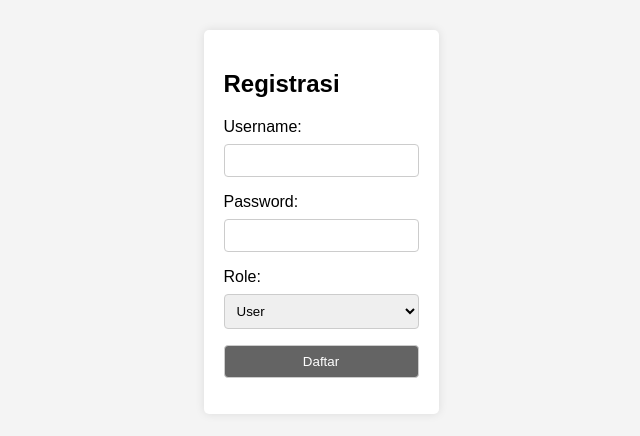
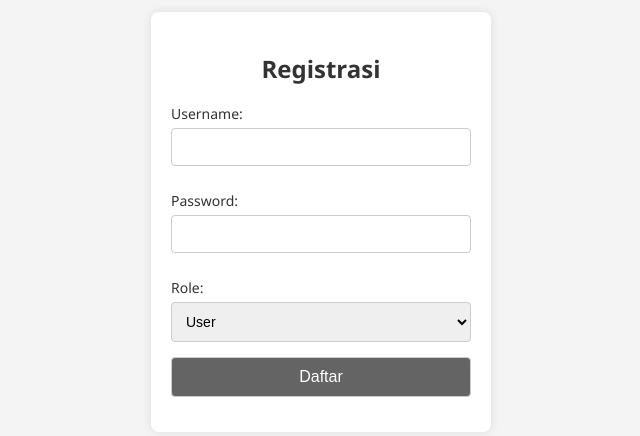
Before and after one commit to dhmrilhamk263/registrasi, a plain HTML site: page framework/index.html in a window 1280 px wide. Shown: the part 178-614 px from the top of the page, without its empty margins (319-959 px from the left). Drawn offline with Linux system fonts and the light colour scheme.

Commit message:
styles.css

```diff
--- a/framework/styles.css
+++ b/framework/styles.css
@@ -1,5 +1,5 @@
 body {
-    font-family: Arial, sans-serif;
+    font-family: 'Segoe UI', Tahoma, Geneva, Verdana, sans-serif;
     background-color: #f4f4f4;
     margin: 0;
     display: flex;
@@ -11,27 +11,41 @@ body {
 form {
     background-color: #fff;
     padding: 20px;
-    border-radius: 5px;
+    border-radius: 8px;
     box-shadow: 0 0 10px rgba(0, 0, 0, 0.1);
+    width: 300px;
+}
+
+h2 {
+    text-align: center;
+    color: #333;
 }
 
 label {
     display: block;
-    margin-bottom: 8px;
+    margin: 10px 0 5px;
+    font-size: 14px;
+    color: #333;
 }
 
 input,
 select {
     width: 100%;
-    padding: 8px;
-    margin-bottom: 16px;
+    padding: 10px;
+    margin-bottom: 15px;
     box-sizing: border-box;
     border: 1px solid #ccc;
     border-radius: 4px;
+    font-size: 14px;
 }
 
 input[type="submit"] {
     background-color: #646464;
     color: #fff;
     cursor: pointer;
+    font-size: 16px;
 }
+
+input[type="submit"]:hover {
+    background-color: #646464;
+}
```
